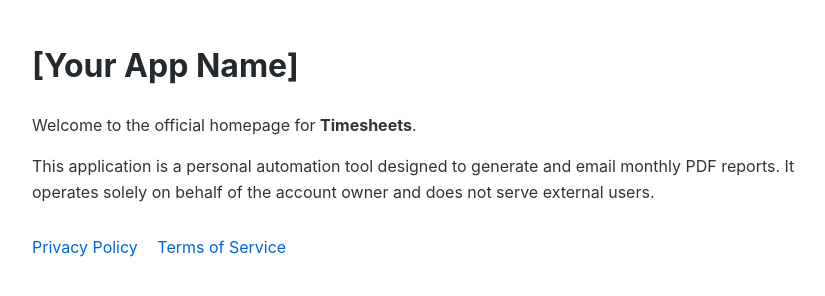
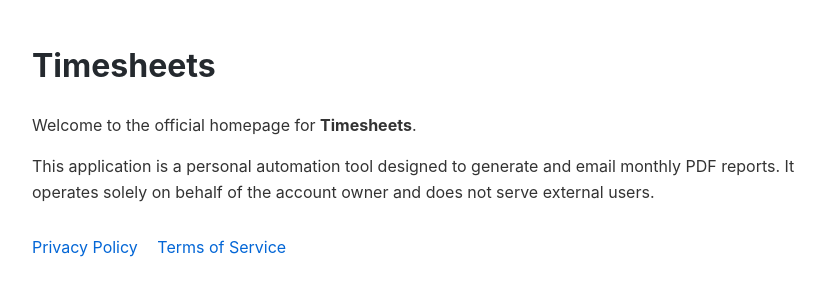
Before and after one commit to Neeravs3/Timesheets, a plain HTML site: page terms.html in a window 1280 px wide. Shown: the whole page, without its empty margins (208-1033 px from the left). Drawn offline with Linux system fonts and the light colour scheme.

Commit message:
Update title from '[Your App Name]' to 'Timesheets'

```diff
--- a/terms.html
+++ b/terms.html
@@ -13,7 +13,7 @@
     </style>
 </head>
 <body>
-    <h1>[Your App Name]</h1>
+    <h1>Timesheets</h1>
     <p>Welcome to the official homepage for <strong>Timesheets</strong>.</p>
 
     <p>This application is a personal automation tool designed to generate and email monthly PDF reports. It operates solely on behalf of the account owner and does not serve external users.</p>
```
